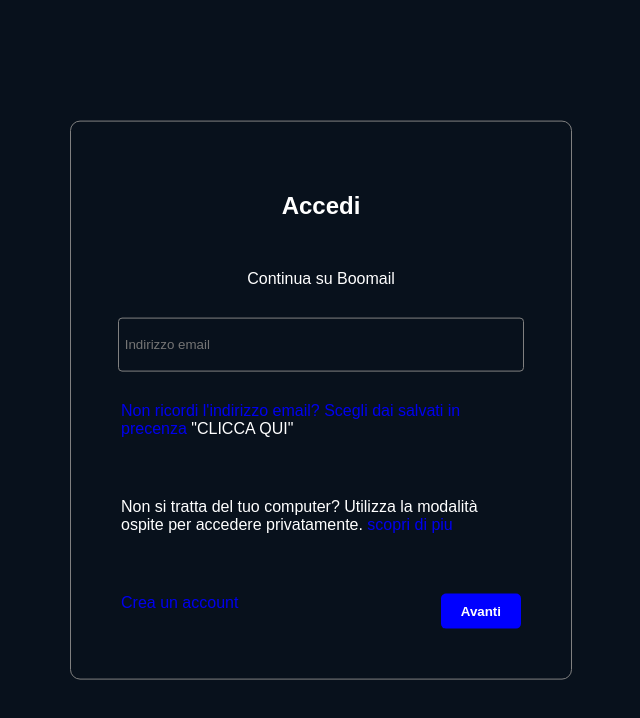
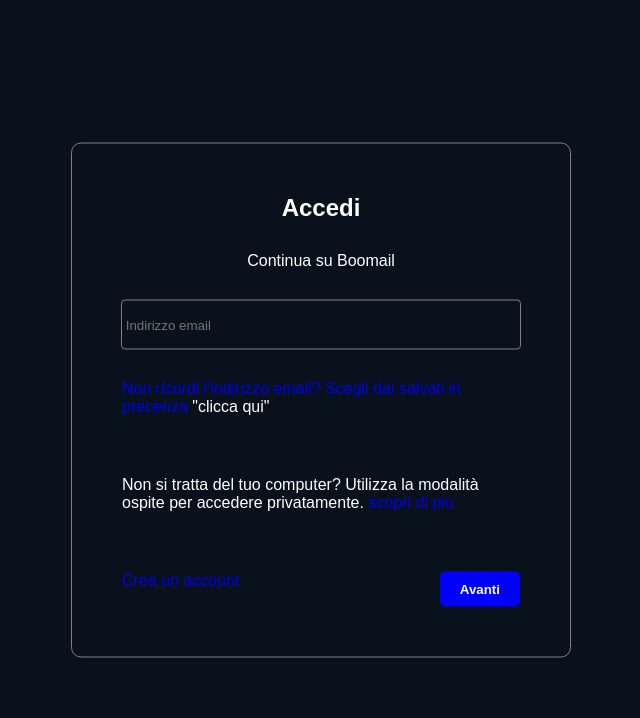
Before and after one commit to FerrariMarc0/js-mail-dadi, a plain HTML site: page mail/index.html in a window 1280 px wide. Shown: the whole page, without its empty margins (319-959 px from the left). Drawn offline with Linux system fonts and the light colour scheme.

Commit message:
mail layout

```diff
--- a/mail/css/style.css
+++ b/mail/css/style.css
@@ -1,10 +1,20 @@
+/******************
+        typo
+*******************/
+*{
+    margin: 0;
+    padding: 0;
+    box-sizing: border-box;
+}
 body{
     background-color: #08111c;
     font-family: sans-serif;
 }
-
+/******************
+        MAIN
+*******************/
 .container{
-    width: 400px;
+    width: 500px;
     border: 1px solid grey;
     border-radius: 10px;
     position: absolute;
--- a/mail/index.html
+++ b/mail/index.html
@@ -7,7 +7,7 @@
     <link rel="stylesheet" href="css/style.css">
     <title>Mail</title>
 </head>
-<body>
+<body> <!--MAIN-CONTAINER-->
     <div class="container">
         <h2>Accedi</h2>
         <span>Continua su Boomail</span>
@@ -16,7 +16,8 @@
             <input type="email" name="mail" id="inputmail" placeholder=" Indirizzo email" required>
         </form>
         <span id="negative" class="error">! Inserisci un indirizzo email valido</span>
-        <a href="#" id="list">Non ricordi l'indirizzo email? Scegli dai salvati in precenza <span>"CLICCA QUI"</span></a>
+        <a href="#" id="list">Non ricordi l'indirizzo email? Scegli dai salvati in precenza <span>"clicca qui"</span></a>
+        <!--MAIL-LIST-->
         <div class="list_box selection" id="select">
             <ul>
                 <li>alberto@gmail.com</li>
@@ -33,15 +34,13 @@
                 <li>cribbio@outlook.com</li>
               </ul>
         </div>
-
+      <!--BUTTON-CONTAINER--->
         <span>Non si tratta del tuo computer? Utilizza la modalità ospite per accedere privatamente. <a href="#">scopri di piu</a></span>
         <div class="container_end">
             <a href="#">Crea un account</a>
             <button id="go" type="button">Avanti</button>
         </div>
     </div>
-
     <script src="js/main.js"></script>
-
 </body>
 </html>
```
